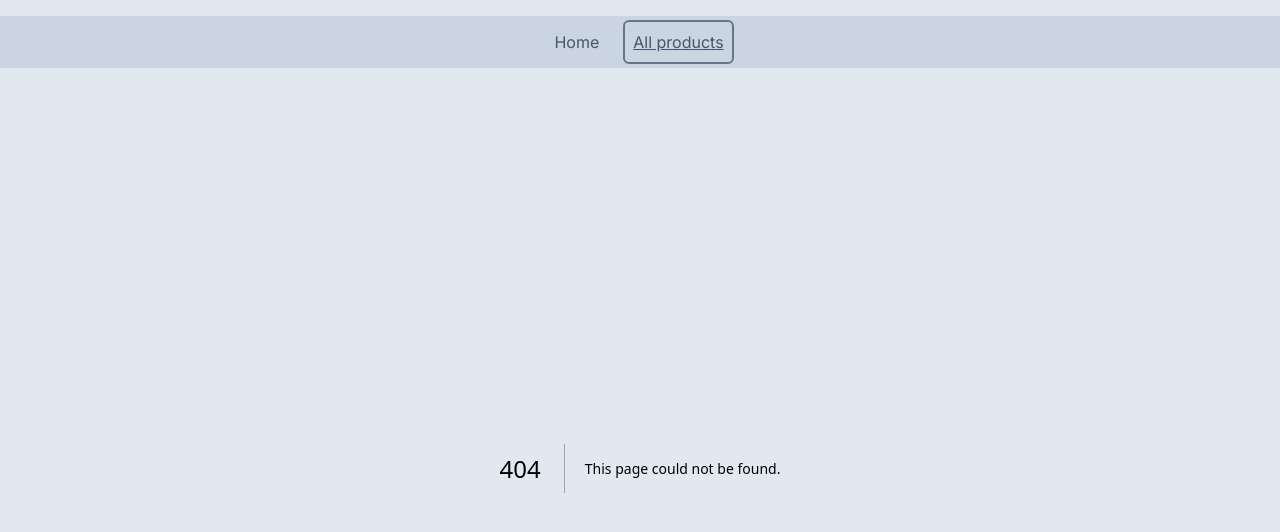
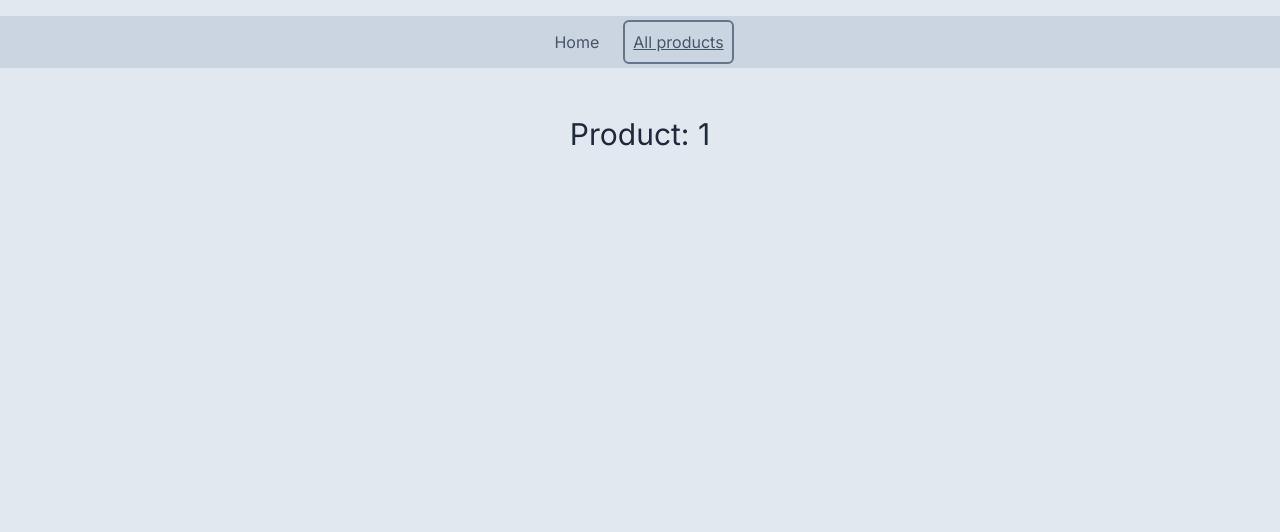
Before and after one commit to JaniecMichal/kurs-next14masters, a Next.js app: page /products/1 in a window 1280 px wide. Before the commit this address had no page. Shown: the top 532 px of the page. Built offline with nearby package versions, Linux system fonts and the light colour scheme.

Commit message:
created routes/pages for future extending

```diff
--- /dev/null
+++ b/src/app/products/[productId]/page.tsx
@@ -0,0 +1,9 @@
+export default function ProductPage({ params }: { params: { productId: string } }) {
+	return (
+		<section className="mx-auto max-w-screen-2xl p-12">
+			<h1 className="mx-auto mb-4 text-center text-3xl text-slate-800">
+				Product: {params.productId}
+			</h1>
+		</section>
+	);
+}
--- /dev/null
+++ b/src/app/products/page.tsx
@@ -0,0 +1,8 @@
+
+export default function Products() {
+	return (
+		<section className="mx-auto max-w-screen-2xl p-12">
+			<h1 className="mx-auto mb-4 text-center text-3xl text-slate-800">All products</h1>
+		</section>
+	);
+}
```
